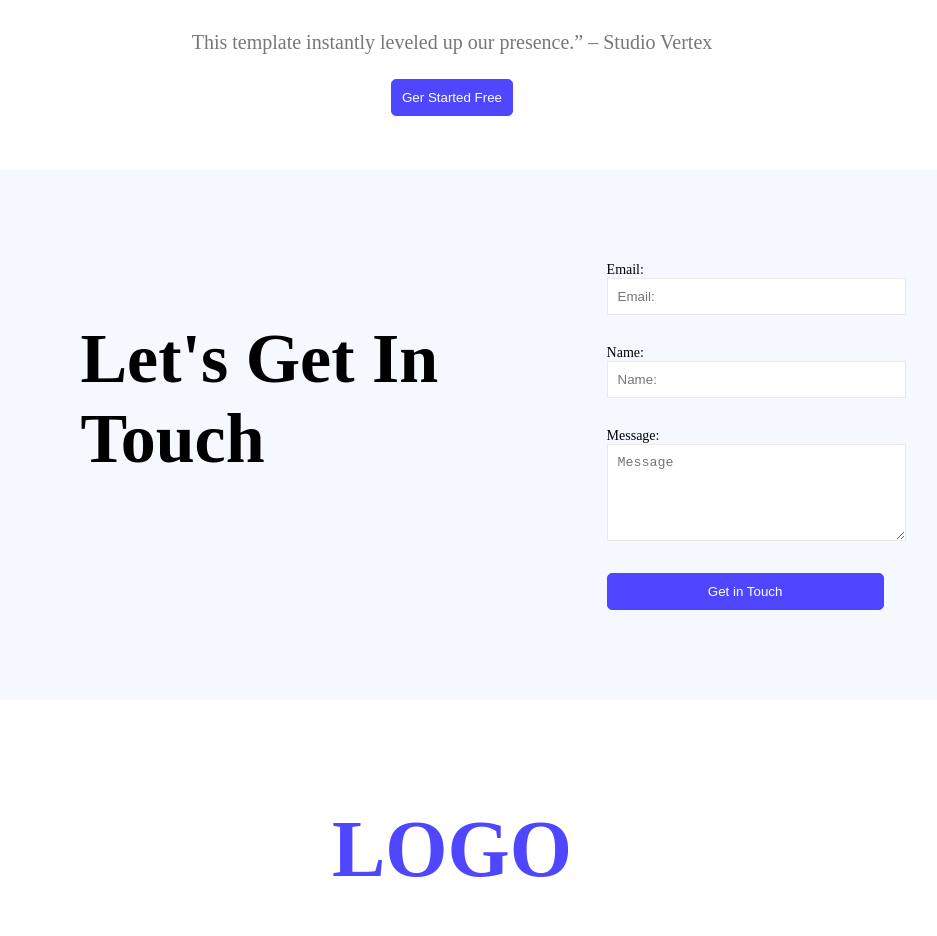
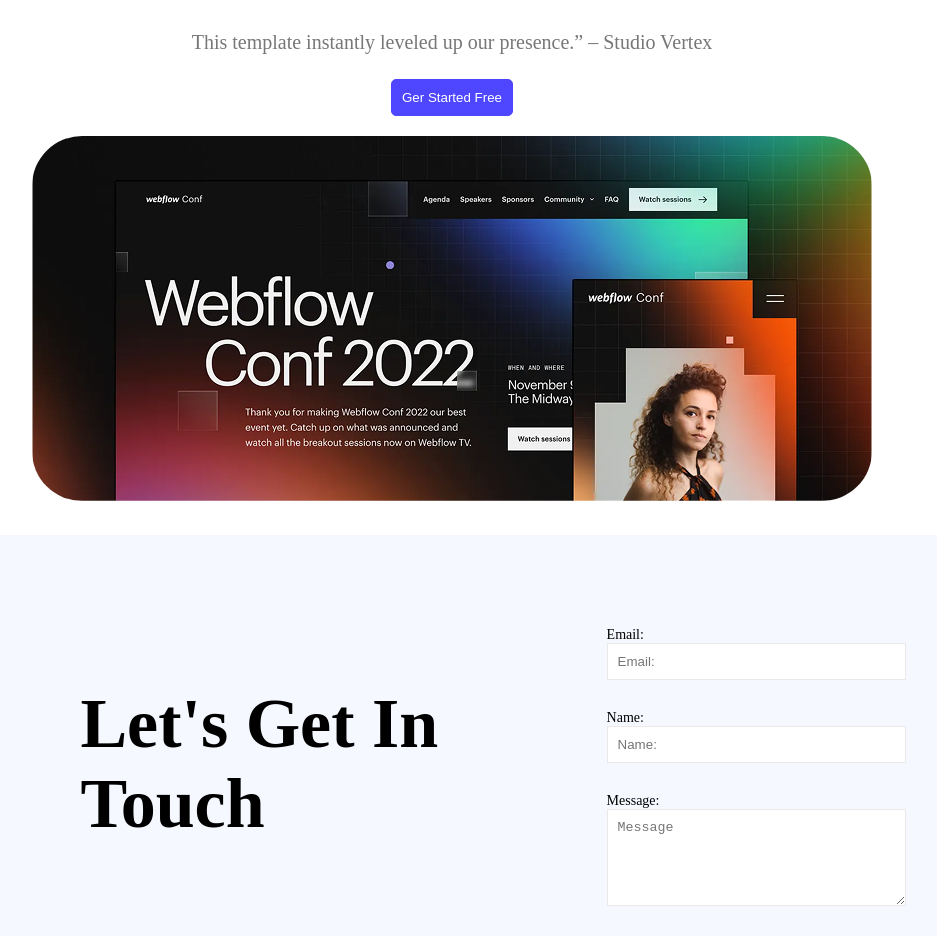
Before and after one commit to evaverunica/first-assignment, a plain HTML site: page index.html in a window 1280 px wide. Shown: the part 1602-2538 px from the top of the page, without its empty margins (188-1125 px from the left). Drawn offline with nearby package versions, Linux system fonts and the light colour scheme; the site is published under a folder, as on GitHub Pages, so addresses that start at the root find nothing.

Commit message:
,ake some changes

```diff
--- a/index.html
+++ b/index.html
@@ -70,7 +70,7 @@
         <p>This template instantly leveled up our presence.” – Studio Vertex</p>
         <button class="primary-btn">Ger Started Free</button>
       </div>
-      <img class="img-ready" src="/wc-big.png" alt="">
+      <img class="img-ready" src="wc-big.png" alt="">
     </section>
     <!-- Touch Section  -->
     <section class="form">
```
